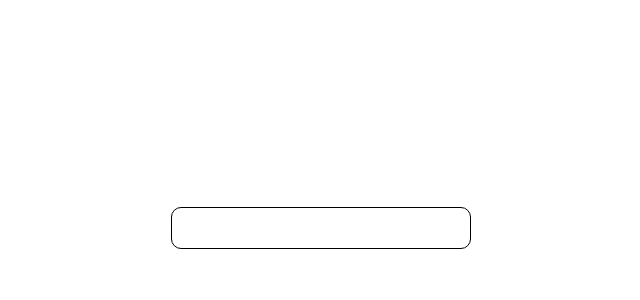
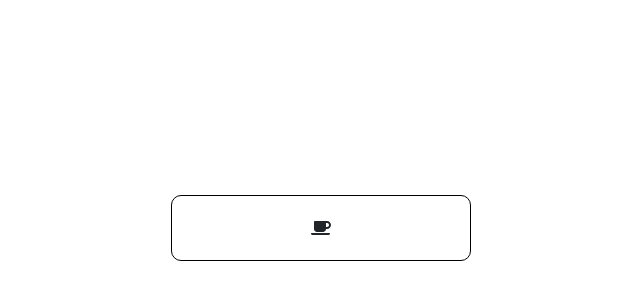
Before and after one commit to H-b-IO-T-O-H/kts, a React (Create React App) app: page / in a window 1280 px wide. Shown: the part 172-472 px from the top of the page, without its empty margins (319-959 px from the left). Built offline with nearby package versions, Linux system fonts and the light colour scheme.

Commit message:
rm jquery, bootstrap.js, install fontawesome

```diff
--- a/src/index.js
+++ b/src/index.js
@@ -2,12 +2,10 @@
 //import "bootstrap/dist/js/bootstrap.bundle.min.js";
 import React from 'react';
 import ReactDOM from 'react-dom';
+import App from "./pages/App";
 import 'bootstrap/dist/css/bootstrap.min.css';
-import $ from 'jquery';
-import App from "./pages/App";
 import "./css/main.css";
-window.jQuery = window.$ = $;
-require('bootstrap');
+
 
 
 ReactDOM.render(
--- a/src/pages/App.js
+++ b/src/pages/App.js
@@ -1,4 +1,6 @@
 import React, {Component} from 'react';
+import {FontAwesomeIcon} from '@fortawesome/react-fontawesome'
+import {faCoffee} from '@fortawesome/free-solid-svg-icons'
 
 
 export class App extends Component {
@@ -7,6 +9,7 @@
         return (
             <div className="App h-100 d-flex align-items-center justify-content-center text-center">
                 <div className="Auth">
+                    <FontAwesomeIcon icon={faCoffee}/>
                 </div>
             </div>
         )
```
Also changed, not shown: package.json (+5 -4 lines), 2 other files (tests, documents, lock files or other folders).
